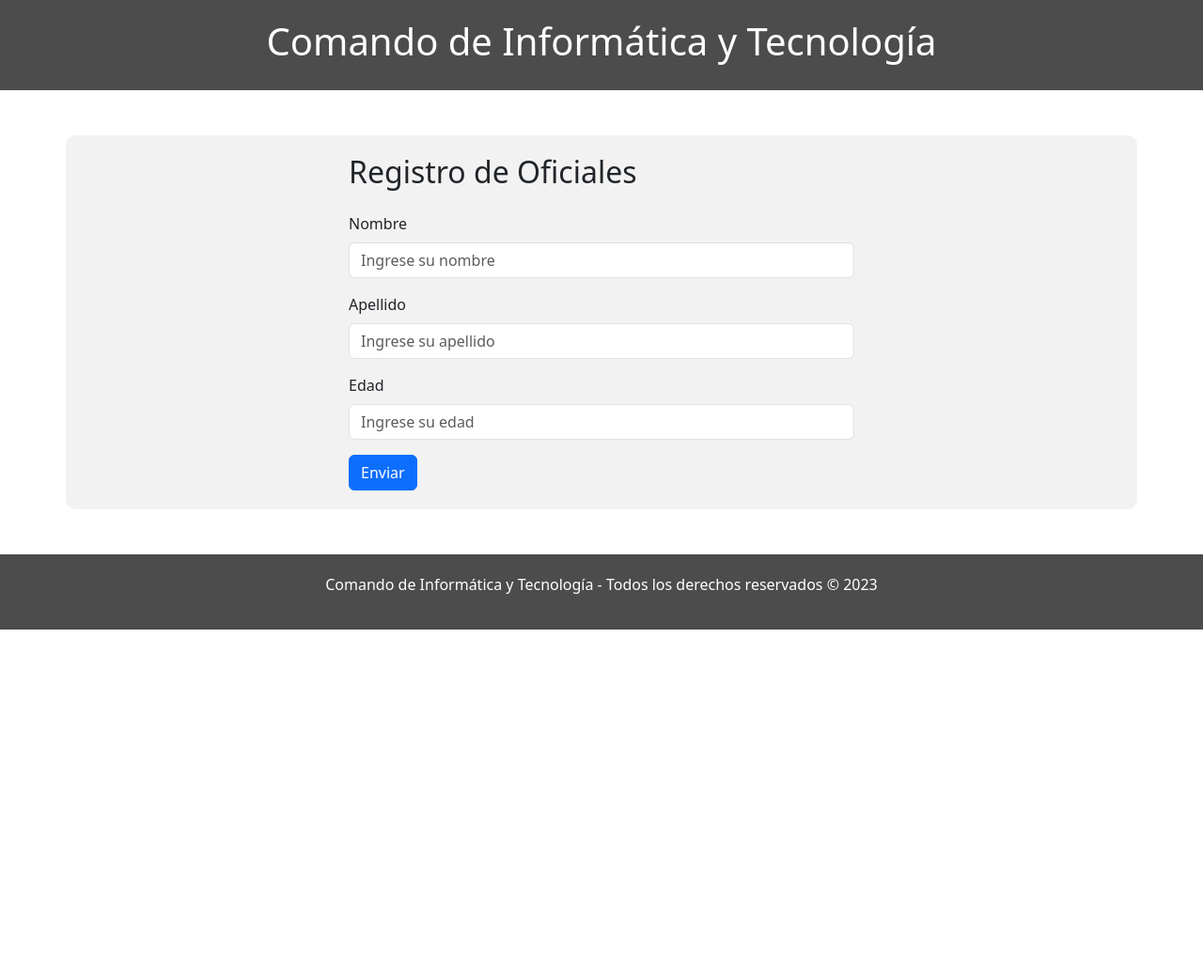
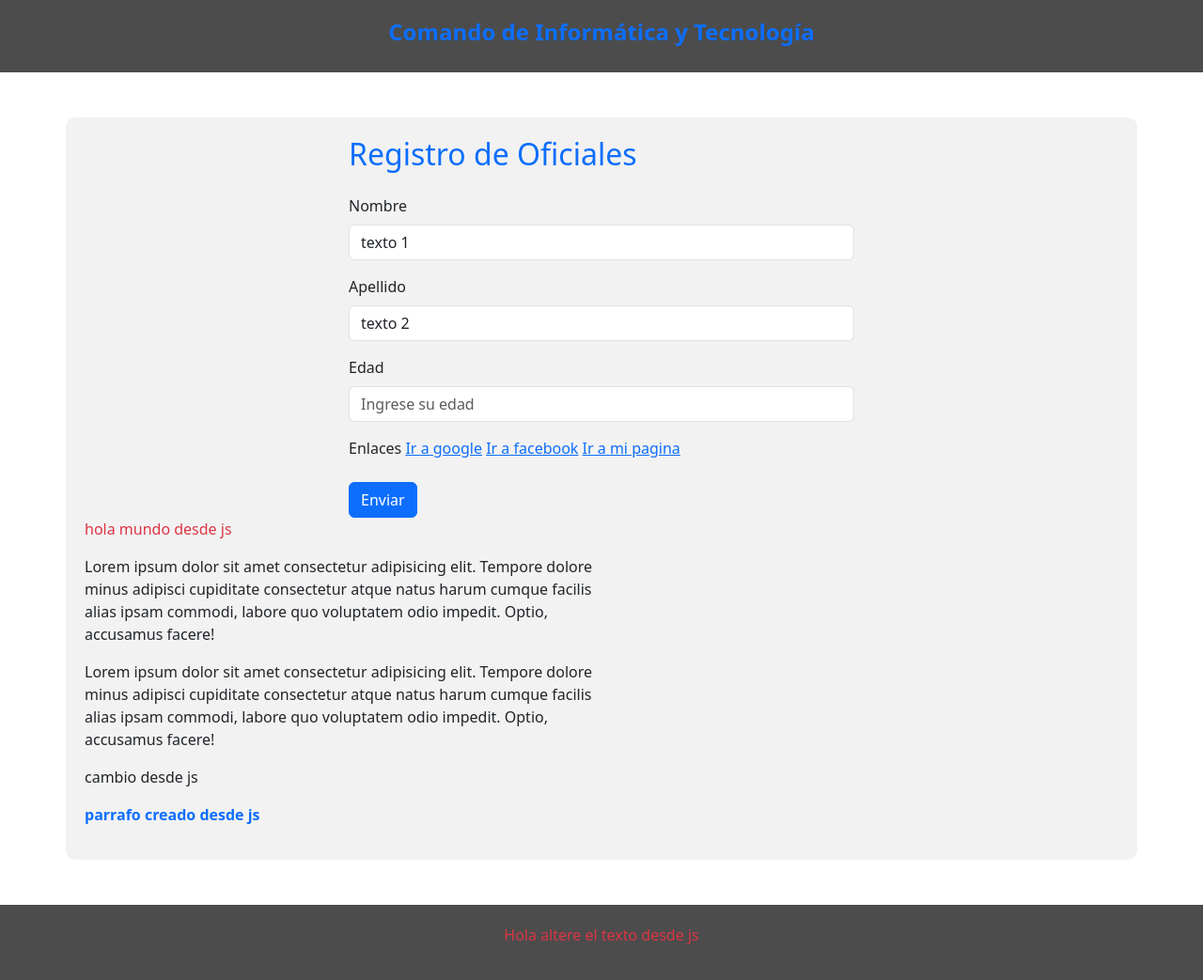
Before and after one commit to marino5710/marin_tarea2, a PHP site: page / in a window 1280 px wide. Shown: the whole page at 94% size. Before the commit the page ends 670 px from the top, so only its background shows below. Run offline with PHP 8.4, Linux system fonts and the light colour scheme.

Commit message:
creacion de js

```diff
--- a/index.php
+++ b/index.php
@@ -28,34 +28,47 @@
 <body>
 
   <header class="header text-center">
-    <h1>Comando de Informática y Tecnología</h1>
+    <h1 class="text-danger fw-bold" id="titulo1">Comando de Informática y Tecnología</h1>
   </header>
 
   <div class="container my-5 container-form">
     <div class="row justify-content-center">
       <div class="col-md-6">
-        <h2 class="mb-4">Registro de Oficiales</h2>
+        <h2 id="titulo2"class="mb-4">Registro de Oficiales</h2>
         <form>
           <div class="mb-3">
             <label for="nombre" class="form-label">Nombre</label>
-            <input type="text" class="form-control" id="nombre" placeholder="Ingrese su nombre">
+            <input id="input1"type="text" class="form-control" value="texto 1" placeholder="Ingrese su nombre">
           </div>
           <div class="mb-3">
             <label for="apellido" class="form-label">Apellido</label>
-            <input type="text" class="form-control" id="apellido" placeholder="Ingrese su apellido">
+            <input id="input2" type="text" class="form-control" value="texto 2" placeholder="Ingrese su apellido">
           </div>
           <div class="mb-3">
             <label for="edad" class="form-label">Edad</label>
-            <input type="number" class="form-control" id="edad" placeholder="Ingrese su edad">
+            <input id="input3" type="number" class="form-control" value="texto 3" placeholder="Ingrese su edad">
           </div>
-          <button type="submit" class="btn btn-primary">Enviar</button>
+          <div class="mb-3">
+            <label for="enlace" class="form-label">Enlaces</label>
+            <a id="enlaceG" href="https://wwww.google.com">Ir a google</a>
+            <a id="enlaceF" href="https://wwww.facebook.com">Ir a facebook</a>
+            <a id="enlaceM" href="http://wwww.marin.com">Ir a mi pagina</a>
+
+          </div>
+          <button id="boton1" type="submit" class="btn btn-primary">Enviar</button>
         </form>
       </div>
+    </div>
+    <div id= "parrafos" class="col-md-6">
+      <p id="parrafo2">Lorem ipsum dolor sit amet consectetur adipisicing elit. Tempore dolore minus adipisci cupiditate consectetur atque natus harum cumque facilis alias ipsam commodi, labore quo voluptatem odio impedit. Optio, accusamus facere!</p>
+      <p id="parrafo3">Lorem ipsum dolor sit amet consectetur adipisicing elit. Tempore dolore minus adipisci cupiditate consectetur atque natus harum cumque facilis alias ipsam commodi, labore quo voluptatem odio impedit. Optio, accusamus facere!</p>
+      <p id="parrafo4">Lorem ipsum dolor sit amet consectetur adipisicing elit. Tempore dolore minus adipisci cupiditate consectetur atque natus harum cumque facilis alias ipsam commodi, labore quo voluptatem odio impedit. Optio, accusamus facere!</p>
+      <p id="parrafo5">Lorem ipsum dolor sit amet consectetur adipisicing elit. Tempore dolore minus adipisci cupiditate consectetur atque natus harum cumque facilis alias ipsam commodi, labore quo voluptatem odio impedit. Optio, accusamus facere!</p>
     </div>
   </div>
 
   <footer class="footer text-center">
-    <p>Comando de Informática y Tecnología - Todos los derechos reservados &copy; 2023</p>
+    <p class="text-danger "id="parrafo1">Comando de Informática y Tecnología - Todos los derechos reservados &copy; 2023</p>
   </footer>
 
   <script src="script.js"></script>
--- a/script.js
+++ b/script.js
@@ -0,0 +1,143 @@
+// en la linea 118 se empiezan a crear los elementos html
+//OBTENER ELEMENTOS DEL DOM MEDIANTE ID
+
+let titulo = document.getElementById('titulo1');
+
+let boton = document.getElementById('boton1');
+console.log(titulo);
+console.log(boton);
+
+
+//llamar por id con otro metodo query selector
+
+let botones = document.querySelector('#boton1');
+console.log(botones);
+
+
+let titulos = document.querySelector('#titulo1');
+console.log(titulos);
+
+//query selector p
+let enlace = document.querySelector('a');
+console.log(enlace);
+
+// queryselector para el formulario
+let formulario = document.querySelector('form');
+// console.log(formulario) ;
+
+//selectores
+
+
+let enlacefb = document.querySelector('a[href="https://wwww.facebook.com"]');
+console.log(enlacefb);
+
+
+let enlacesSeguros = document.querySelectorAll('a[href^="https"]');
+console.log(enlacesSeguros);
+//cambiar color
+
+let texto = document.querySelectorAll('.text-danger');
+
+for (const elemento of texto) {
+    console.log(elemento)
+}
+
+//acceder con childnodes
+
+let conjuntoParrafos = document.getElementById('parrafos');
+console.log(conjuntoParrafos.childNodes);
+console.log(conjuntoParrafos.children[3].innerText = 'cambio desde js');
+console.log(conjuntoParrafos.children[0].innerText = 'hola mundo desde js');
+
+//get atributs
+
+
+console.log(enlace.getAttribute('href'));
+formulario.setAttribute('action', '#');
+console.log(formulario.getAttribute('action'));
+
+// let metaTags = document.querySelectorAll('meta')
+
+// for (const tag of metaTags) {
+//     console.log(tag.getAttribute('content'))
+
+// }
+//obtener o setear atributos de esta forma
+
+formulario.action = "/controladores/guardar.php"
+
+
+console.log(enlace.href)
+
+// acceder al id de diferente manera
+console.log(botones.id)
+
+
+//acceder al valor de un elemento
+
+
+let input = document.querySelector('input');
+
+console.log(input.value);
+// obtener la clase de un atributo
+// console.log(titulo1.getAttribute('class').replace('fw-bold',' '));
+// console.log(titulo2.getAttribute('class').replace(' ','fw-bold'));
+// console.log(input3.getAttribute('class'));
+
+
+console.log(titulo1.classList)
+//a;adir clase a traves de js
+
+titulo1.classList.add('fs-4');
+titulo1.classList.remove('text-danger');
+titulo1.classList.add('text-primary')
+titulo2.classList.add('text-primary');
+
+parrafo2.classList.add('text-danger');
+
+
+//modificar con textcontent
+
+console.log(texto[1].textContent);
+texto[1].textContent = "Hola altere el texto desde js";
+
+//modificar html
+
+
+console.log(conjuntoParrafos.textContent);
+
+
+//adentro del texto
+console.log(conjuntoParrafos.innerText);
+
+// adentro html
+console.log(conjuntoParrafos.innerHTML);
+
+
+//trae afuera lo de html
+console.log(conjuntoParrafos.outerHTML);
+
+//crear elementos html
+
+///tabla
+const tabla = document.createElement('table');
+conjuntoParrafos.appendChild(tabla);
+const parrafonuevo = document.createElement('p');
+
+
+//parrafos
+parrafonuevo.textContent = "parrafo creado desde js";
+parrafonuevo.classList.add('text-primary', 'fw-bold');
+conjuntoParrafos.appendChild(parrafonuevo);
+
+//acceder a sus hijos
+console.log(conjuntoParrafos.firstChild);
+console.log(conjuntoParrafos.firstElementChild);
+
+//acceder al siguiente elemento
+console.log(conjuntoParrafos.nextElementSibling);
+console.log(conjuntoParrafos.nextSibling);
+
+
+//acceder al elemento padre
+console.log(conjuntoParrafos.parentElement);
```
